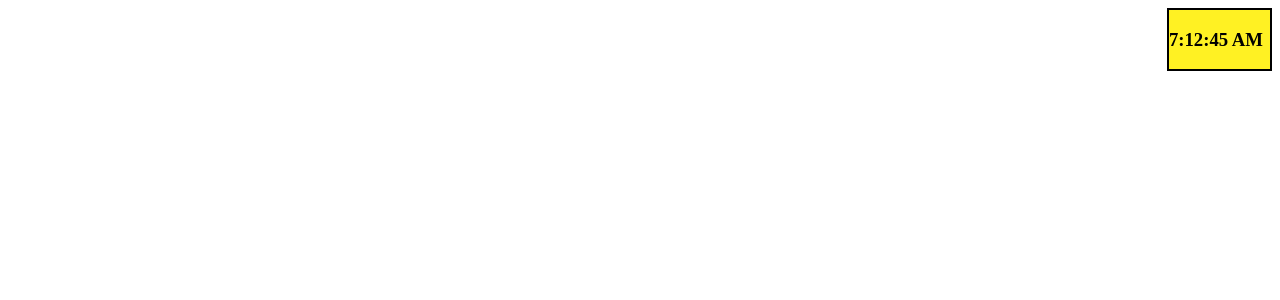
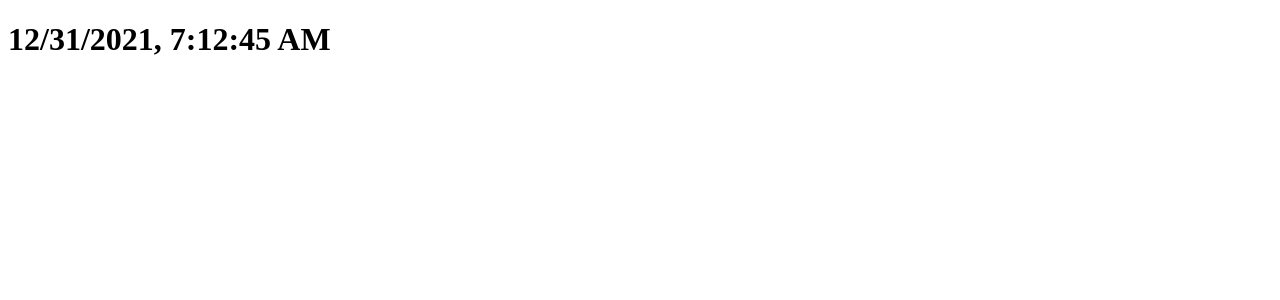
Before and after one commit to bhambriSimran/Lists-and-Conditional-Rendering-React-Handling-side-effects-In-Class---Digital-Clock---0wzt5gt8byko, a React app: page / in a window 1280 px wide. Shown: the top 300 px of the page. Built offline with nearby package versions, Linux system fonts and the light colour scheme.

Commit message:
Update App.js

```diff
--- a/src/components/App.js
+++ b/src/components/App.js
@@ -84,37 +84,37 @@
 
 
 
-import "../styles/App.css";
-import React, { Component } from "react";
+// import "../styles/App.css";
+// import React, { Component } from "react";
 
-class App extends Component {
-  constructor() {
-    super();
-    this.state = {
-      time: new Date().toLocaleTimeString(),
-    };
-  }
-  update() {
-    this.setState({ time: new Date().toLocaleTimeString() });
-  }
-  componentDidMount() {
-    this.timer = setInterval(() => {
-      this.update();
-    }, 1000);
-  }
-  componentWillUnmount() {
-    clearInterval(this.timer);
-  }
-  render() {
-    return (
-      <div className="Clock">
-        <h3 id="time">{this.state.time}</h3>
-      </div>
-    );
-  }
-}
+// class App extends Component {
+//   constructor() {
+//     super();
+//     this.state = {
+//       time: new Date().toLocaleTimeString(),
+//     };
+//   }
+//   update() {
+//     this.setState({ time: new Date().toLocaleTimeString() });
+//   }
+//   componentDidMount() {
+//     this.timer = setInterval(() => {
+//       this.update();
+//     }, 1000);
+//   }
+//   componentWillUnmount() {
+//     clearInterval(this.timer);
+//   }
+//   render() {
+//     return (
+//       <div className="Clock">
+//         <h3 id="time">{this.state.time}</h3>
+//       </div>
+//     );
+//   }
+// }
 
-export default App;
+// export default App;
 
 // const App = () => {
 //   let [time, setTime] = useState(new Date().toLocaleTimeString());
@@ -138,3 +138,29 @@ export default App;
 // };
 
 // export default App;
+
+////////////////////////////////////////////////
+import React, { useState } from 'react'
+import '../styles/App.css';
+const App = () => {
+  const dateTime = new Date().toLocaleString();
+
+  const[currentTime,setCurrentTime] = useState(dateTime);
+
+  const update = () => {
+    const dateTime = new Date().toLocaleString();
+    setCurrentTime(dateTime)
+  }
+
+  setInterval(update,1000);
+  return (
+    <div id="main">
+      <div className="date-time">
+        <h1>{currentTime}</h1>
+      </div>
+    </div>
+  )
+}
+
+
+export default App;
```
